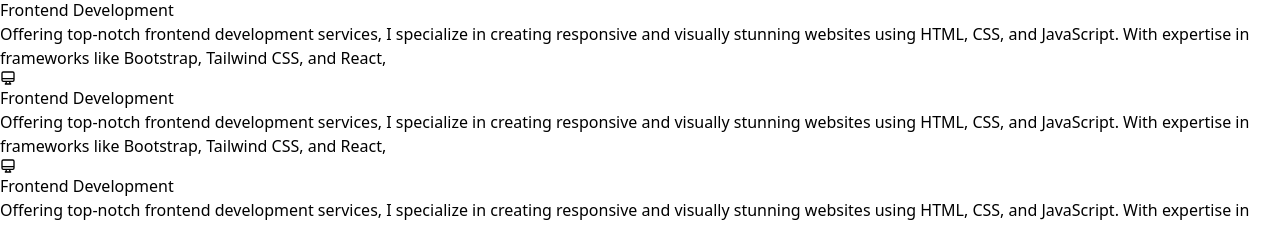
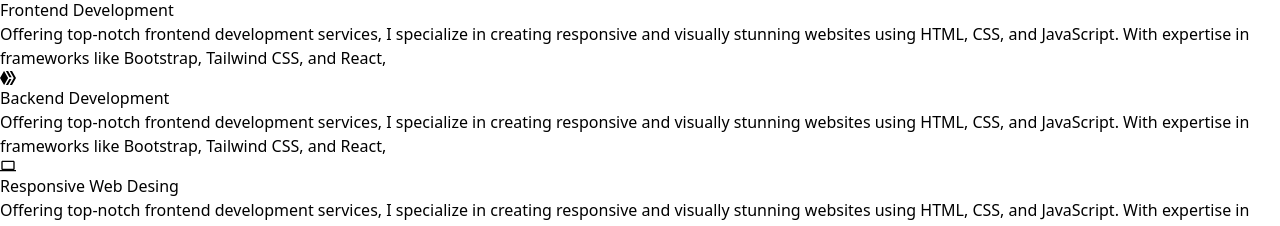
Before and after one commit to Mohdlateef/myportfolio, a React (Vite) app: page / in a window 1280 px wide. Shown: the part 1498-1724 px from the top of the page. Built offline with nearby package versions, Linux system fonts and the light colour scheme.

Commit message:
services complete

```diff
--- a/src/components/MyServices.tsx
+++ b/src/components/MyServices.tsx
@@ -1,4 +1,6 @@
 import { HiOutlineDesktopComputer } from "react-icons/hi";
+import { FaHive } from "react-icons/fa";
+import { MdComputer } from "react-icons/md";
 import { My_services } from "../constants"
 
 export default function MyServices() {
@@ -7,7 +9,7 @@ export default function MyServices() {
             <h2 className="my-20 text-center text-4xl">My Serivices </h2>
             <div>
                 <div className="flex justify-between items-center flex-wrap">
-                    <div className="flex flex-col justify-center tracking-tight items-center p-2  rounded-lg lg:w-1/4 gap-1 shadow-md shadow-gray-700">
+                    <div className="flex flex-col justify-center tracking-tight items-center p-2  rounded-lg lg:w-1/4 gap-1 shadow-md shadow-gray-700 p-3 hover:bg-slate-500  hover:scale-105">
                         <HiOutlineDesktopComputer className="text-white text-7xl my-5" />
 
 
@@ -15,18 +17,18 @@ export default function MyServices() {
                         <p className="text-white">{My_services}</p>
 
                     </div>
-                    <div className="flex flex-col justify-center tracking-tight items-center  p-2  rounded-lg lg:w-1/4 gap-1 shadow-md shadow-gray-700">
-                        <HiOutlineDesktopComputer className="text-white text-7xl my-5" />
+                    <div className="flex flex-col justify-center tracking-tight items-center rounded-lg lg:w-1/4 gap-1 shadow-md shadow-gray-700 p-3  hover:bg-slate-500  hover:scale-105">
+                        <FaHive className="text-white text-7xl my-5" />
 
 
-                        <h3 className="text-white text-xl font-bold">Frontend Development</h3>
+                        <h3 className="text-white text-xl font-bold">Backend Development</h3>
                         <p className="text-white">{My_services}</p>
 
-                    </div><div className="flex flex-col justify-center tracking-tight items-center p-2  rounded-lg lg:w-1/4 gap-1 shadow-md shadow-gray-700">
-                        <HiOutlineDesktopComputer className="text-white text-7xl my-5" />
+                    </div><div className="flex flex-col justify-center tracking-tight items-center p-2  rounded-lg lg:w-1/4 gap-1 shadow-md shadow-gray-700 p-3 hover:bg-slate-500  hover:scale-105">
+                        <MdComputer className="text-white text-7xl my-5" />
 
 
-                        <h3 className="text-white text-xl font-bold">Frontend Development</h3>
+                        <h3 className="text-white text-xl font-bold">Responsive Web Desing</h3>
                         <p className="text-white">{My_services}</p>
 
                     </div>
```
Also changed, not shown: src/components/Projects.tsx (added, +9 -0 lines).
